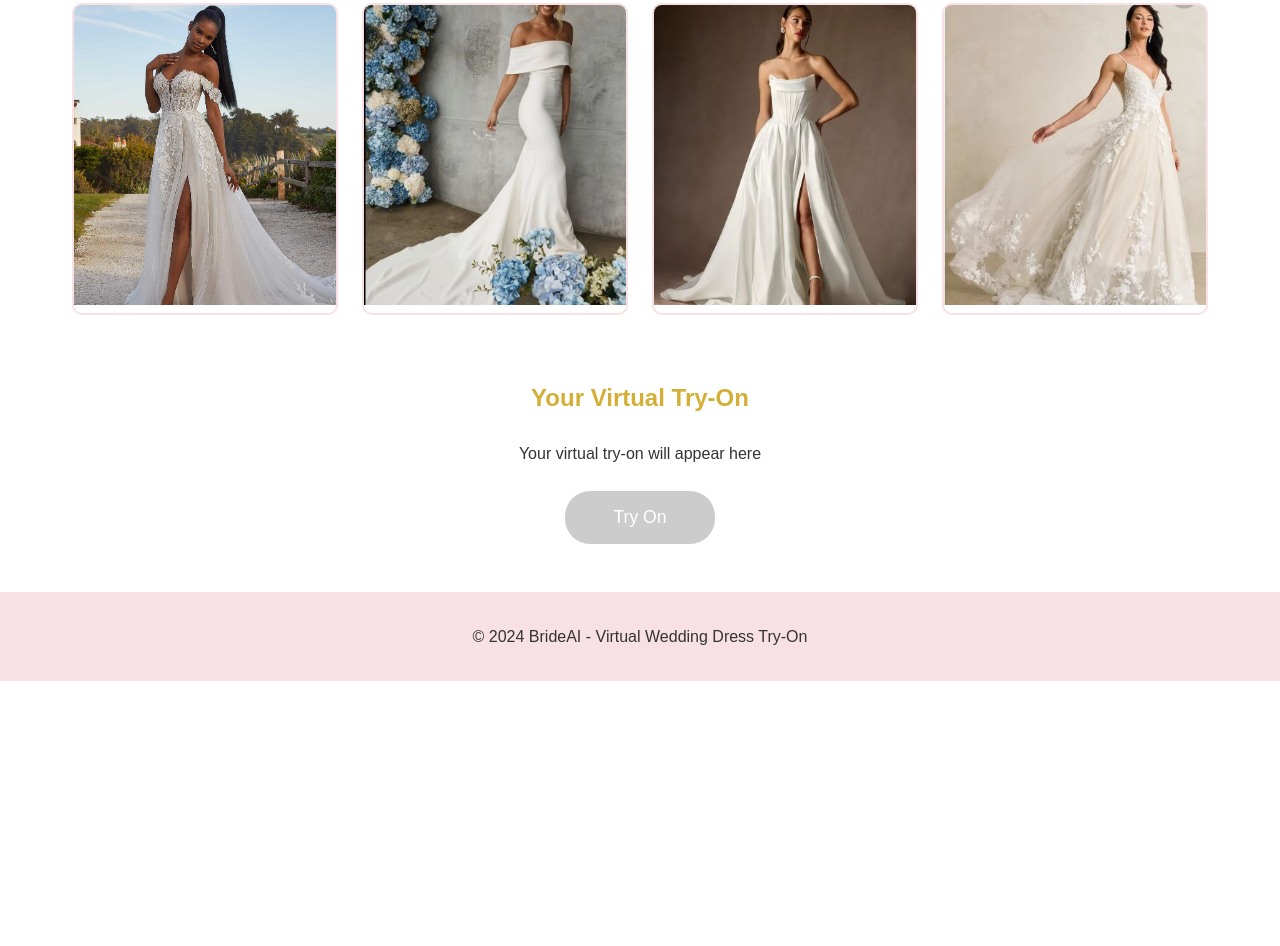
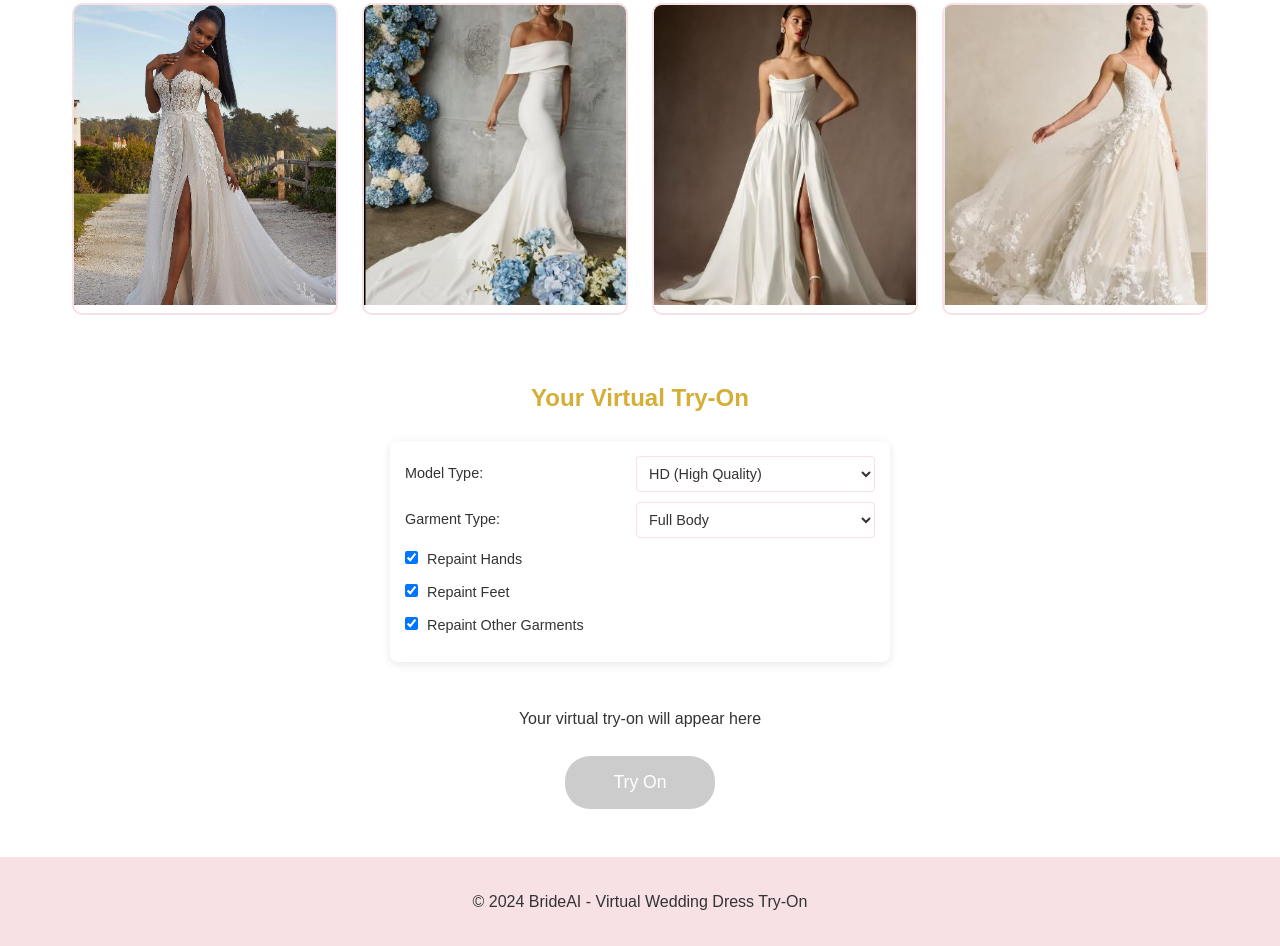
Before and after one commit to uzi-heyzues/BrideAI, a website: page public/index.html in a window 1280 px wide. Shown: the part 885-1831 px from the top of the page. Before the commit the page ends 1566 px from the top, so only its background shows below. Drawn offline with Linux system fonts and the light colour scheme.

Commit message:
Added parameter controls for try-on API and improved error handling

```diff
--- a/public/index.html
+++ b/public/index.html
@@ -47,6 +47,43 @@
         <section class="result-section">
             <h2>Your Virtual Try-On</h2>
             <div class="result-container">
+                <div class="parameter-controls">
+                    <div class="control-group">
+                        <label for="model-type">Model Type:</label>
+                        <select id="model-type" class="control-select">
+                            <option value="HD">HD (High Quality)</option>
+                            <option value="SD_V1">SD V1 (Standard)</option>
+                            <option value="SD_V2">SD V2 (Enhanced)</option>
+                            <option value="SD_V3">SD V3 (Latest)</option>
+                        </select>
+                    </div>
+                    <div class="control-group">
+                        <label for="garment-type">Garment Type:</label>
+                        <select id="garment-type" class="control-select">
+                            <option value="Full body">Full Body</option>
+                            <option value="Top">Top Only</option>
+                            <option value="Bottom">Bottom Only</option>
+                        </select>
+                    </div>
+                    <div class="control-group">
+                        <label>
+                            <input type="checkbox" id="repaint-hands" checked>
+                            Repaint Hands
+                        </label>
+                    </div>
+                    <div class="control-group">
+                        <label>
+                            <input type="checkbox" id="repaint-feet" checked>
+                            Repaint Feet
+                        </label>
+                    </div>
+                    <div class="control-group">
+                        <label>
+                            <input type="checkbox" id="repaint-other" checked>
+                            Repaint Other Garments
+                        </label>
+                    </div>
+                </div>
                 <div id="result-image" class="result-image">
                     <p>Your virtual try-on will appear here</p>
                 </div>
--- a/public/script.js
+++ b/public/script.js
@@ -5,6 +5,11 @@ document.addEventListener('DOMContentLoaded', () => {
     const dressItems = document.querySelectorAll('.dress-item');
     const tryOnButton = document.getElementById('try-on-button');
     const resultImage = document.getElementById('result-image');
+    const modelType = document.getElementById('model-type');
+    const garmentType = document.getElementById('garment-type');
+    const repaintHands = document.getElementById('repaint-hands');
+    const repaintFeet = document.getElementById('repaint-feet');
+    const repaintOther = document.getElementById('repaint-other');
 
     let selectedDress = null;
     let uploadedPhoto = null;
@@ -128,6 +133,15 @@ document.addEventListener('DOMContentLoaded', () => {
             console.log('Model image length:', modelBase64.length);
             console.log('Dress image length:', dressBase64.length);
 
+            // Get parameter values
+            const parameters = {
+                model_type: modelType.value,
+                garment_type: garmentType.value,
+                repaint_hands: repaintHands.checked.toString(),
+                repaint_feet: repaintFeet.checked.toString(),
+                repaint_other_garment: repaintOther.checked.toString()
+            };
+
             // Send request to our server
             console.log('Sending try-on request to server...');
             const response = await fetch('/api/try-on', {
@@ -137,7 +151,8 @@ document.addEventListener('DOMContentLoaded', () => {
                 },
                 body: JSON.stringify({
                     image_model_file: modelBase64,
-                    image_garment_file: dressBase64
+                    image_garment_file: dressBase64,
+                    ...parameters
                 })
             });
 
--- a/public/styles.css
+++ b/public/styles.css
@@ -161,6 +161,43 @@ footer {
     margin-top: 3rem;
 }
 
+.parameter-controls {
+    width: 100%;
+    max-width: 500px;
+    margin: 0 auto 20px;
+    padding: 15px;
+    background-color: var(--primary-color);
+    border-radius: 8px;
+    box-shadow: var(--shadow);
+}
+
+.control-group {
+    margin-bottom: 10px;
+    display: flex;
+    align-items: center;
+    gap: 10px;
+}
+
+.control-group label {
+    flex: 1;
+    font-size: 0.9rem;
+    color: var(--text-color);
+}
+
+.control-select {
+    flex: 1;
+    padding: 8px;
+    border: 1px solid var(--secondary-color);
+    border-radius: 4px;
+    background-color: white;
+    color: var(--text-color);
+    font-size: 0.9rem;
+}
+
+.control-group input[type="checkbox"] {
+    margin-right: 5px;
+}
+
 @media (max-width: 768px) {
     .gallery-container {
         grid-template-columns: repeat(auto-fit, minmax(200px, 1fr));
```
Also changed, not shown: server.js (+29 -64 lines).
